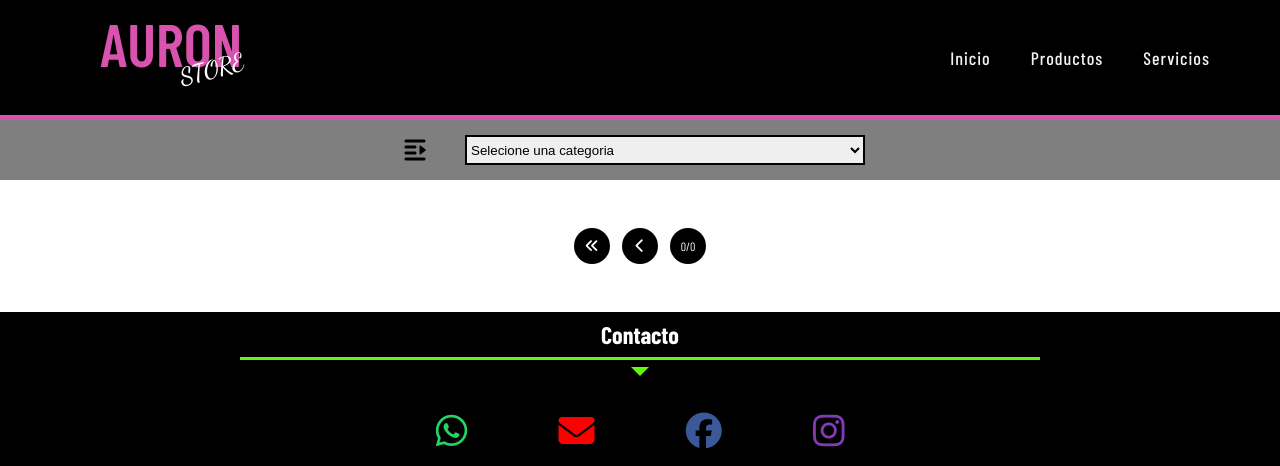
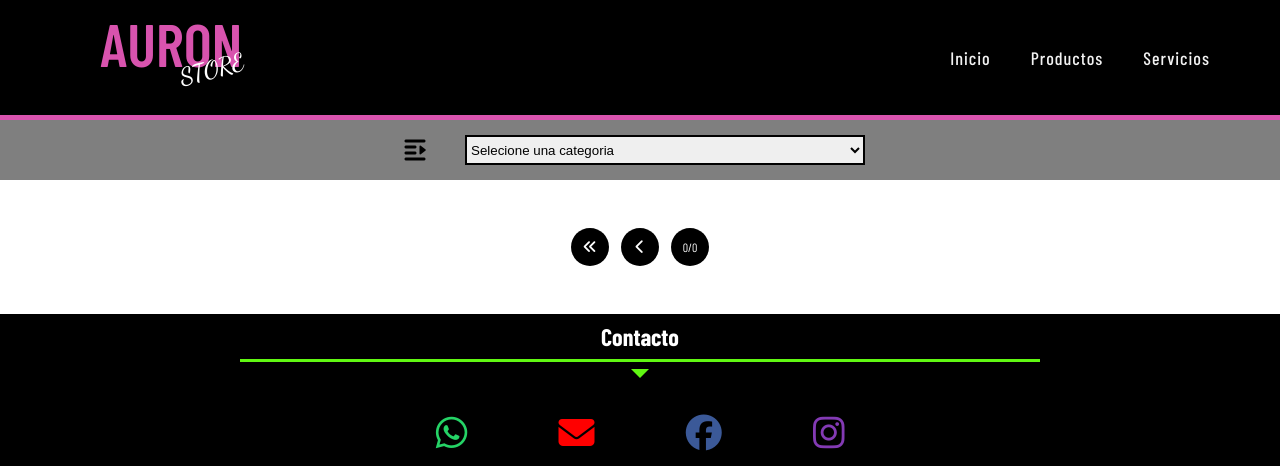
Before and after one commit to lucas050895/AuronStore, a PHP site: page /vistas/productos.php?pagina=1 in a window 1280 px wide. Shown: the top 466 px of the page. Run offline with PHP 8.4, Linux system fonts and the light colour scheme; data that the repository does not hold is empty; some libraries are stand-ins or nearby versions; some web fonts are replaced.

Commit message:
Modificando el paginador

```diff
--- a/css/style.css
+++ b/css/style.css
@@ -140,7 +140,7 @@ header{
 
 /* PAGINADOR DE PRODUCTOS */
 .paginador{
-  width: 50%;
+  width: 100%;
   margin: 2em auto 0;
 }
 .paginador > ul{
@@ -151,8 +151,8 @@ header{
   list-style: none;
 }
 .paginador > ul > li{
-  width: 3em;
-  height: 3em;
+  width: 38px;
+  height: 38px;
   display: flex;
   justify-content: center;
   align-items: center;
```
